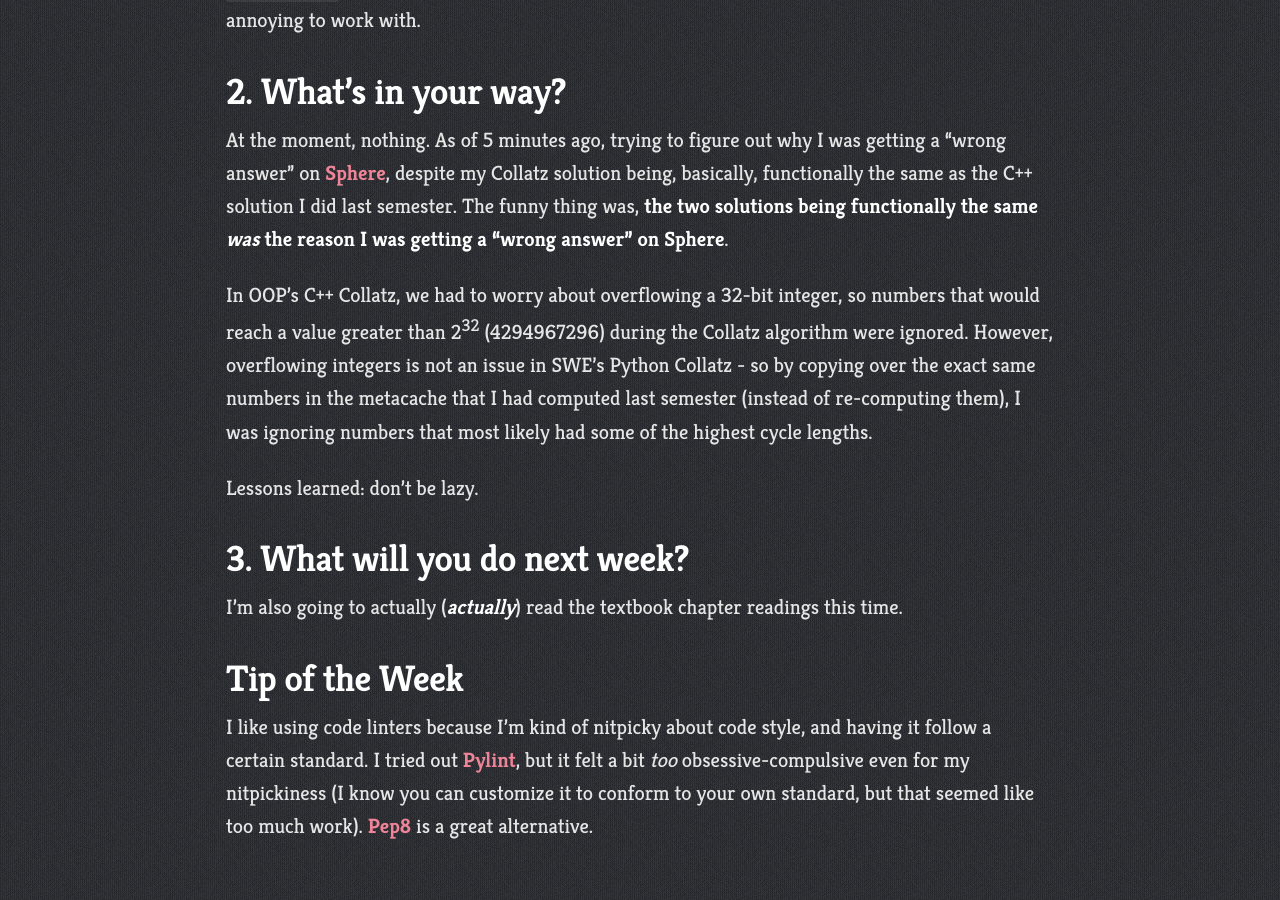
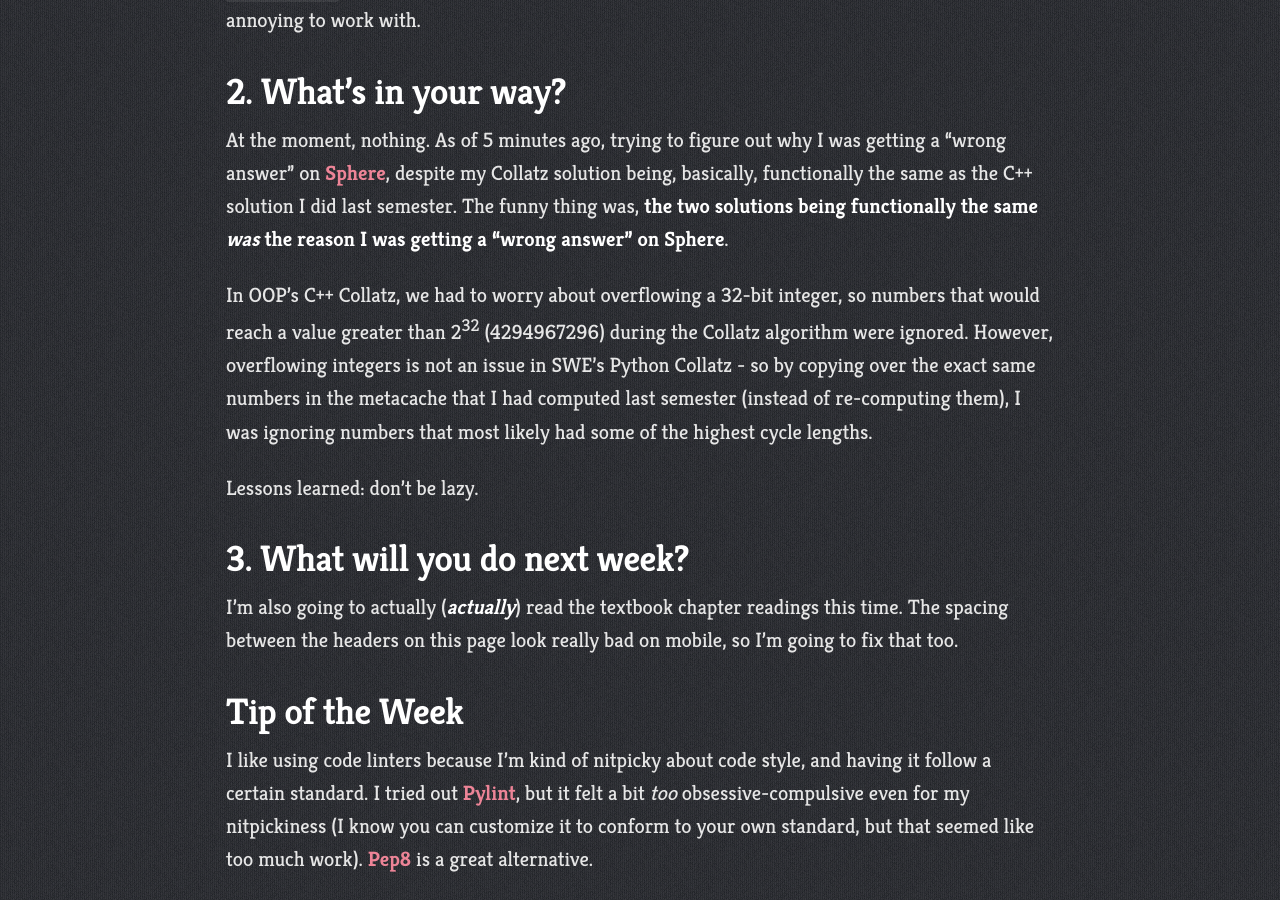
Before and after one commit to kristinedomingo/cs373-blog, a Jekyll site: the page built from _posts/2016-01-31-week-2.md, in a window 1280 px wide and 900 px high, scrolled down 894 px. Built offline with Jekyll 4.4.1, drawn with Linux system fonts in a browser that asks for light colours; Markdown is read by kramdown in place of the engine named in the settings; before the commit the page ends 1760 px from its top, so only the background shows below that.

Commit message:
Revision

```diff
--- a/_posts/2016-01-31-week-2.md
+++ b/_posts/2016-01-31-week-2.md
@@ -40,7 +40,9 @@ Lessons learned: don't be lazy.
 
 ## 3. What will you do next week?
 
-I'm also going to actually (**_actually_**) read the textbook chapter readings this time.
+I'm also going to actually (**_actually_**) read the textbook chapter readings
+this time. The spacing between the headers on this page look really bad on
+mobile, so I'm going to fix that too.
 
 ## Tip of the Week
 
```
